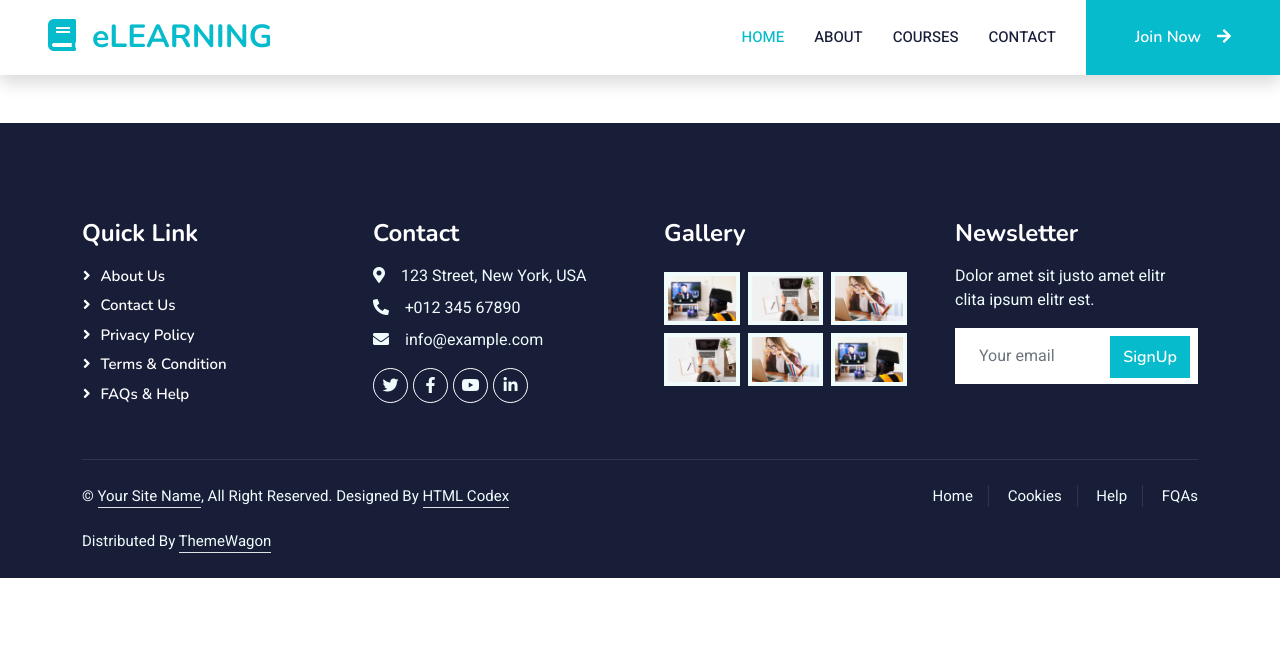
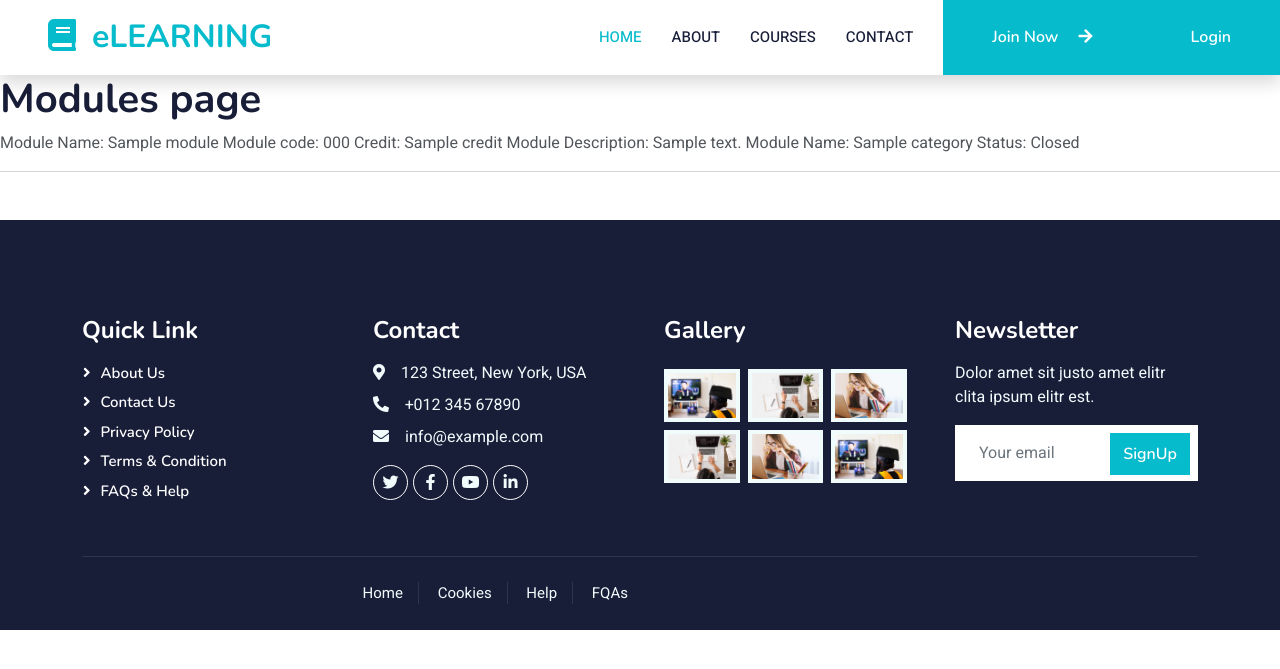
Before and after one commit to N2LT2LWEBDEV/Tas, a Django app: template coursereg/templates/coursereg/modules.html in a window 1280 px wide. Shown: the top 669 px of the page. Run offline with Django 3.2, Linux system fonts and the light colour scheme; the template is opened without the code that fills it: most values are stand-ins (such as "Sample title", 1, 10 or a date in 2020); some libraries are stand-ins or nearby versions.

Commit message:
extend base.html

```diff
--- a/accounts/templates/accounts/logout.html
+++ b/accounts/templates/accounts/logout.html
@@ -1 +1,3 @@
-<h1>You have logged out!</h1>
+{% extends 'coursereg/base.html'%}{% block content%} {%load static %}
+  <h1>You have logged out!</h1>
+{% endblock %}
--- a/accounts/templates/accounts/register.html
+++ b/accounts/templates/accounts/register.html
@@ -1,8 +1,12 @@
+{% extends 'coursereg/base.html'%} {% block content%}
+{%load static %}
 <h1>Registration page</h1>
+{% load crispy_forms_tags %}
 
 <form method="post">
     {% csrf_token %}
-    {{form.as_p}}
+    {{form|crispy}}
 
     <button type="submit">Register</button>
 </form>
+ {% endblock %}
--- a/coursereg/templates/coursereg/base.html
+++ b/coursereg/templates/coursereg/base.html
@@ -1,62 +1,96 @@
 {% load static %}
 <!DOCTYPE html>
 <html lang="en">
-
   <head>
-    <meta charset="utf-8">
+    <meta charset="utf-8" />
     <title>eLEARNING - eLearning HTML Template</title>
-    <meta content="width=device-width, initial-scale=1.0" name="viewport">
-    <meta content="" name="keywords">
-    <meta content="" name="description">
+    <meta content="width=device-width, initial-scale=1.0" name="viewport" />
+    <meta content="" name="keywords" />
+    <meta content="" name="description" />
 
     <!-- Favicon -->
-    <link href="img/favicon.ico" rel="icon">
+    <link href="img/favicon.ico" rel="icon" />
 
     <!-- Google Web Fonts -->
-    <link rel="preconnect" href="https://fonts.googleapis.com">
-    <link rel="preconnect" href="https://fonts.gstatic.com" crossorigin>
-    <link href="https://fonts.googleapis.com/css2?family=Heebo:wght@400;500;600&family=Nunito:wght@600;700;800&display=swap" rel="stylesheet">
+    <link rel="preconnect" href="https://fonts.googleapis.com" />
+    <link
+      rel="preconnect"
+      href="https://fonts.gstatic.com"
+      crossorigin="anonymous"
+    />
+    <link
+      href="https://fonts.googleapis.com/css2?family=Heebo:wght@400;500;600&family=Nunito:wght@600;700;800&display=swap"
+      rel="stylesheet"
+    />
 
     <!-- Icon Font Stylesheet -->
-    <link href="https://cdnjs.cloudflare.com/ajax/libs/font-awesome/5.10.0/css/all.min.css" rel="stylesheet">
-    <link href="https://cdn.jsdelivr.net/npm/bootstrap-icons@1.4.1/font/bootstrap-icons.css" rel="stylesheet">
+    <link
+      href="https://cdnjs.cloudflare.com/ajax/libs/font-awesome/5.10.0/css/all.min.css"
+      rel="stylesheet"
+    />
+    <link
+      href="https://cdn.jsdelivr.net/npm/bootstrap-icons@1.4.1/font/bootstrap-icons.css"
+      rel="stylesheet"
+    />
 
     <!-- Libraries Stylesheet -->
-    <link href="{% static 'lib/animate/animate.min.css' %}" rel="stylesheet">
-    <link href="{% static 'lib/owlcarousel/assets/owl.carousel.min.css' %}" rel="stylesheet">
+    <link href="{% static 'lib/animate/animate.min.css' %}" rel="stylesheet" />
+    <link
+      href="{% static 'lib/owlcarousel/assets/owl.carousel.min.css' %}"
+      rel="stylesheet"
+    />
 
     <!-- Customized Bootstrap Stylesheet -->
-    <link href="{%static 'css/bootstrap.min.css'%}" rel="stylesheet">
+    <link href="{%static 'css/bootstrap.min.css'%}" rel="stylesheet" />
 
     <!-- Template Stylesheet -->
-    <link href="{% static 'css/style.css'%}" rel="stylesheet">
+    <link href="{% static 'css/style.css'%}" rel="stylesheet" />
   </head>
   <body>
     <!-- Navbar Start -->
     <nav class="navbar navbar-expand-lg bg-white navbar-light shadow sticky-top p-0">
-        <a href="index.html" class="navbar-brand d-flex align-items-center px-4 px-lg-5">
-            <h2 class="m-0 text-primary"><i class="fa fa-book me-3"></i>eLEARNING</h2>
+      <a href="{% url 'coursereg:home' %}" class="navbar-brand d-flex align-items-center px-4 px-lg-5">
+        <h2 class="m-0 text-primary">
+          <i class="fa fa-book me-3"></i>eLEARNING
+        </h2>
       </a>
-        <button type="button" class="navbar-toggler me-4" data-bs-toggle="collapse" data-bs-target="#navbarCollapse">
+      <button type="button"
+        class="navbar-toggler me-4"
+        data-bs-toggle="collapse"
+        data-bs-target="#navbarCollapse"
+      >
         <span class="navbar-toggler-icon"></span>
       </button>
       <div class="collapse navbar-collapse" id="navbarCollapse">
         <div class="navbar-nav ms-auto p-4 p-lg-0">
-                <a href="index.html" class="nav-item nav-link active">Home</a>
+          <a href="{% url 'coursereg:home' %}" class="nav-item nav-link active">Home</a>
           <a href="about.html" class="nav-item nav-link">About</a>
           <a href="courses.html" class="nav-item nav-link">Courses</a>
           <a href="contact.html" class="nav-item nav-link">Contact</a>
         </div>
-            <a href="" class="btn btn-primary py-4 px-lg-5 d-none d-lg-block">Join Now<i class="fa fa-arrow-right ms-3"></i></a>
+
+        {% if user.is_authenticated %}
+          <a href="{% url 'accounts:logout' %}" class="btn btn-primary py-4 px-lg-5 d-none d-lg-block">
+            Logout<i class="fa fa-arrow-right ms-3"></i>
+          </a>
+        {% else %}
+          <a href="{% url 'accounts:register' %}" class="btn btn-primary py-4 px-lg-5 d-none d-lg-block">
+            Join Now <i class="fa fa-arrow-right ms-3"></i>
+          </a>
+          <a href="{% url 'accounts:login' %}" class="btn btn-primary py-4 px-lg-5 d-none d-lg-block">
+            Login
+          </a>
+        {% endif %}
       </div>
     </nav>
     <!-- Navbar End -->
-    {% block content  %}
-
-    {% endblock %}
+    {% block content %} {% endblock %}
 
     <!-- Footer Start -->
-    <div class="container-fluid bg-dark text-light footer pt-5 mt-5 wow fadeIn" data-wow-delay="0.1s">
+    <div
+      class="container-fluid bg-dark text-light footer pt-5 mt-5 wow fadeIn"
+      data-wow-delay="0.1s"
+    >
       <div class="container py-5">
         <div class="row g-5">
           <div class="col-lg-3 col-md-6">
@@ -69,45 +103,100 @@
           </div>
           <div class="col-lg-3 col-md-6">
             <h4 class="text-white mb-3">Contact</h4>
-                    <p class="mb-2"><i class="fa fa-map-marker-alt me-3"></i>123 Street, New York, USA</p>
-                    <p class="mb-2"><i class="fa fa-phone-alt me-3"></i>+012 345 67890</p>
-                    <p class="mb-2"><i class="fa fa-envelope me-3"></i>info@example.com</p>
+            <p class="mb-2">
+              <i class="fa fa-map-marker-alt me-3"></i>123 Street, New York, USA
+            </p>
+            <p class="mb-2">
+              <i class="fa fa-phone-alt me-3"></i>+012 345 67890
+            </p>
+            <p class="mb-2">
+              <i class="fa fa-envelope me-3"></i>info@example.com
+            </p>
             <div class="d-flex pt-2">
-                        <a class="btn btn-outline-light btn-social" href=""><i class="fab fa-twitter"></i></a>
-                        <a class="btn btn-outline-light btn-social" href=""><i class="fab fa-facebook-f"></i></a>
-                        <a class="btn btn-outline-light btn-social" href=""><i class="fab fa-youtube"></i></a>
-                        <a class="btn btn-outline-light btn-social" href=""><i class="fab fa-linkedin-in"></i></a>
+              <a class="btn btn-outline-light btn-social" href=""
+                ><i class="fab fa-twitter"></i
+              ></a>
+              <a class="btn btn-outline-light btn-social" href=""
+                ><i class="fab fa-facebook-f"></i
+              ></a>
+              <a class="btn btn-outline-light btn-social" href=""
+                ><i class="fab fa-youtube"></i
+              ></a>
+              <a class="btn btn-outline-light btn-social" href=""
+                ><i class="fab fa-linkedin-in"></i
+              ></a>
             </div>
           </div>
           <div class="col-lg-3 col-md-6">
             <h4 class="text-white mb-3">Gallery</h4>
             <div class="row g-2 pt-2">
               <div class="col-4">
-                            <img class="img-fluid bg-light p-1" src="{%static 'img/course-1.jpg' %}" alt="">
+                <img
+                  class="img-fluid bg-light p-1"
+                  src="{% static 'img/course-1.jpg' %}"
+                  alt=""
+                />
               </div>
               <div class="col-4">
-                            <img class="img-fluid bg-light p-1" src="{%static 'img/course-2.jpg' %}" alt="">
+                <img
+                  class="img-fluid bg-light p-1"
+                  src="{%static 'img/course-2.jpg' %}"
+                  alt=""
+                />
               </div>
               <div class="col-4">
-                            <img class="img-fluid bg-light p-1" src="{% static 'img/course-3.jpg'%}" alt="">
+                <img
+                  class="img-fluid bg-light p-1"
+                  src="{% static 'img/course-3.jpg'%}"
+                  alt=""
+                />
               </div>
               <div class="col-4">
-                            <img class="img-fluid bg-light p-1" src="{% static 'img/course-2.jpg'%}" alt="">
+                <img
+                  class="img-fluid bg-light p-1"
+                  src="{% static 'img/course-2.jpg'%}"
+                  alt=""
+                />
               </div>
               <div class="col-4">
-                            <img class="img-fluid bg-light p-1" src="{% static 'img/course-3.jpg' %}" alt="">
+                <img
+                  class="img-fluid bg-light p-1"
+                  src="{% static 'img/course-3.jpg' %}"
+                  alt=""
+                />
               </div>
               <div class="col-4">
-                            <img class="img-fluid bg-light p-1" src="{% static 'img/course-1.jpg' %}" alt="">
+                <img
+                  class="img-fluid bg-light p-1"
+                  src="{% static 'img/course-1.jpg' %}"
+                  alt=""
+                />
               </div>
             </div>
           </div>
           <div class="col-lg-3 col-md-6">
             <h4 class="text-white mb-3">Newsletter</h4>
             <p>Dolor amet sit justo amet elitr clita ipsum elitr est.</p>
-                    <div class="position-relative mx-auto" style="max-width: 400px;">
-                        <input class="form-control border-0 w-100 py-3 ps-4 pe-5" type="text" placeholder="Your email">
-                        <button type="button" class="btn btn-primary py-2 position-absolute top-0 end-0 mt-2 me-2">SignUp</button>
+            <div class="position-relative mx-auto" style="max-width: 400px">
+              <input
+                class="form-control border-0 w-100 py-3 ps-4 pe-5"
+                type="text"
+                placeholder="Your email"
+              />
+              <button
+                type="button"
+                class="
+                  btn btn-primary
+                  py-2
+                  position-absolute
+                  top-0
+                  end-0
+                  mt-2
+                  me-2
+                "
+              >
+                SignUp
+              </button>
             </div>
           </div>
         </div>
@@ -115,13 +204,6 @@
       <div class="container">
         <div class="copyright">
           <div class="row">
-                    <div class="col-md-6 text-center text-md-start mb-3 mb-md-0">
-                        &copy; <a class="border-bottom" href="#">Your Site Name</a>, All Right Reserved.
-
-                        <!--/*** This template is free as long as you keep the footer author’s credit link/attribution link/backlink. If you'd like to use the template without the footer author’s credit link/attribution link/backlink, you can purchase the Credit Removal License from "https://htmlcodex.com/credit-removal". Thank you for your support. ***/-->
-                        Designed By <a class="border-bottom" href="https://htmlcodex.com">HTML Codex</a><br><br>
-                        Distributed By <a class="border-bottom" href="https://themewagon.com">ThemeWagon</a>
-                    </div>
             <div class="col-md-6 text-center text-md-end">
               <div class="footer-menu">
                 <a href="">Home</a>
@@ -136,10 +218,10 @@
     </div>
     <!-- Footer End -->
 
-
     <!-- Back to Top -->
-    <a href="#" class="btn btn-lg btn-primary btn-lg-square back-to-top"><i class="bi bi-arrow-up"></i></a>
-
+    <a href="#" class="btn btn-lg btn-primary btn-lg-square back-to-top"
+      ><i class="bi bi-arrow-up"></i
+    ></a>
 
     <!-- JavaScript Libraries -->
     <script src="https://code.jquery.com/jquery-3.4.1.min.js"></script>
@@ -152,3 +234,4 @@
     <!-- Template Javascript -->
     <script src="{% static 'js/main.js' %}"></script>
   </body>
+</html>
--- a/coursereg/templates/coursereg/module_detail.html
+++ b/coursereg/templates/coursereg/module_detail.html
@@ -1,3 +1,5 @@
+{% extends 'coursereg/base.html'%}{% block content%} {%load static %}
+
 <h1>Module Details</h1>
 
 {% if module %}
@@ -25,3 +27,5 @@ Registered Students:
     {% endfor %}
 
 {% endif %}
+
+{% endblock %}
--- a/coursereg/templates/coursereg/modules.html
+++ b/coursereg/templates/coursereg/modules.html
@@ -1,9 +1,7 @@
-{% extends 'base.html' %}
-
-<h1>Modules pages</h1>
-
-
-
+{% extends 'coursereg/base.html' %}
+{%load static %}
+{% block content%}
+    <h1>Modules page</h1>
     {% for module in modules %}
         Module Name: {{module.module_name}}
         Module code: {{module.code}}
@@ -19,3 +17,4 @@
             {% endif %}
         <hr>
     {% endfor %}
+{% endblock %}
```
Also changed, not shown: accounts/templates/accounts/login.html (+5 -3 lines), coursereg/templates/coursereg/courses.html (added, +9 -0 lines), registrationapp/settings.py (+48 -38 lines), requirements.txt (+10 -1 lines). Lines whose indentation alone changed are shown as unchanged.
